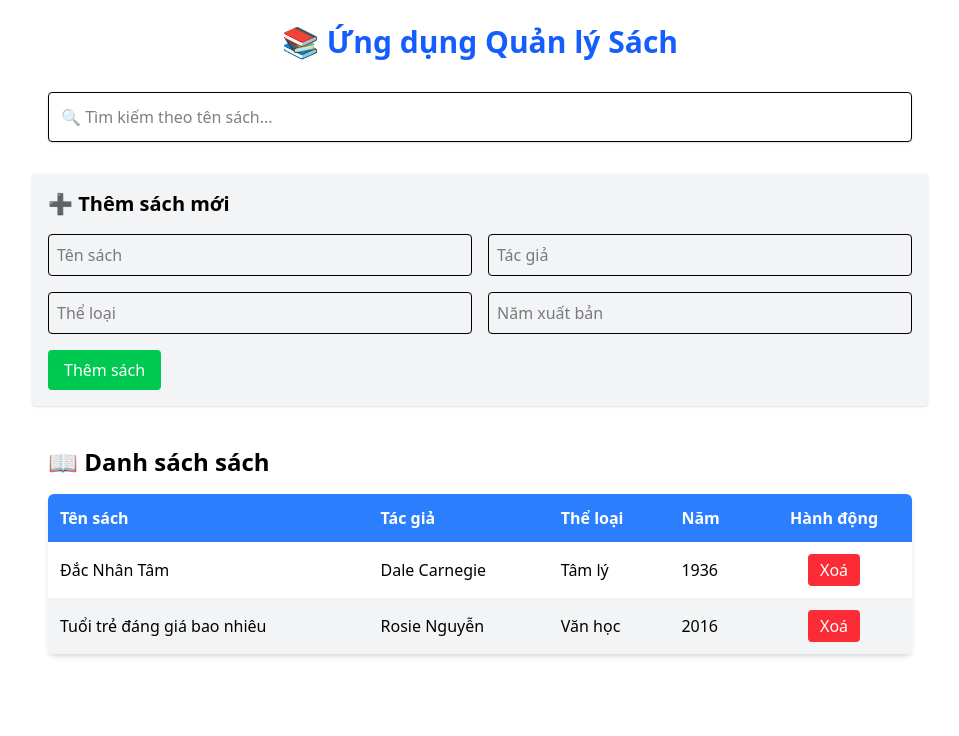
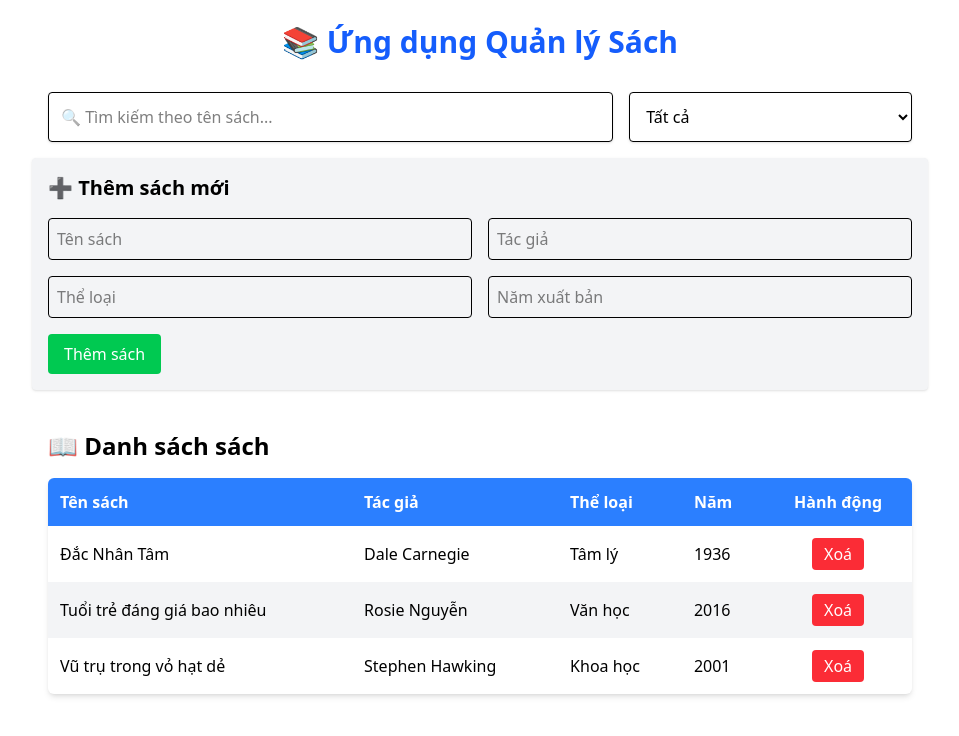
Before and after one commit to duongnhutanh241805/PhatTrienGiaoDienUngDung, a React (Vite) app: page / in a window 1280 px wide. Shown: the top 736 px of the page, without its empty margins (160-1119 px from the left). Built offline with nearby package versions, Linux system fonts and the light colour scheme.

Commit message:
cau 6 loc sach theo the loai

```diff
--- a/src/App.jsx
+++ b/src/App.jsx
@@ -18,9 +18,17 @@ function App() {
       genre: "Văn học",
       year: 2016,
     },
+    {
+      id: 3,
+      title: "Vũ trụ trong vỏ hạt dẻ",
+      author: "Stephen Hawking",
+      genre: "Khoa học",
+      year: 2001,
+    },
   ]);
 
   const [searchTerm, setSearchTerm] = useState("");
+  const [selectedGenre, setSelectedGenre] = useState("Tất cả");
 
   const handleAddBook = (newBook) => {
     setBooks([newBook, ...books]);
@@ -34,24 +42,42 @@ function App() {
     setSearchTerm(e.target.value);
   };
 
-  // Lọc theo searchTerm (không phân biệt hoa thường)
-  const filteredBooks = books.filter((book) =>
-    book.title.toLowerCase().includes(searchTerm.toLowerCase())
-  );
+  const handleGenreChange = (e) => {
+    setSelectedGenre(e.target.value);
+  };
+
+  const filteredBooks = books.filter((book) => {
+    const matchesSearch = book.title.toLowerCase().includes(searchTerm.toLowerCase());
+    const matchesGenre = selectedGenre === "Tất cả" || book.genre === selectedGenre;
+    return matchesSearch && matchesGenre;
+  });
+
+  const genres = ["Tất cả", "Văn học", "Khoa học", "Công nghệ", "Tâm lý"];
 
   return (
     <div>
       <h1 className="text-3xl font-bold text-center mt-6 mb-4 text-blue-600">📚 Ứng dụng Quản lý Sách</h1>
 
-      {/* Ô tìm kiếm */}
-      <div className="max-w-4xl mx-auto p-4">
+      <div className="max-w-4xl mx-auto p-4 flex flex-col sm:flex-row gap-4">
         <input
           type="text"
           placeholder="🔍 Tìm kiếm theo tên sách..."
           value={searchTerm}
           onChange={handleSearch}
-          className="w-full p-3 border rounded mb-4 shadow"
+          className="w-full sm:w-2/3 p-3 border rounded shadow"
         />
+
+        <select
+          value={selectedGenre}
+          onChange={handleGenreChange}
+          className="w-full sm:w-1/3 p-3 border rounded shadow"
+        >
+          {genres.map((genre) => (
+            <option key={genre} value={genre}>
+              {genre}
+            </option>
+          ))}
+        </select>
       </div>
 
       <AddBook onAdd={handleAddBook} />
```
Also changed, not shown: src/minhchung/cau6.png (added).
